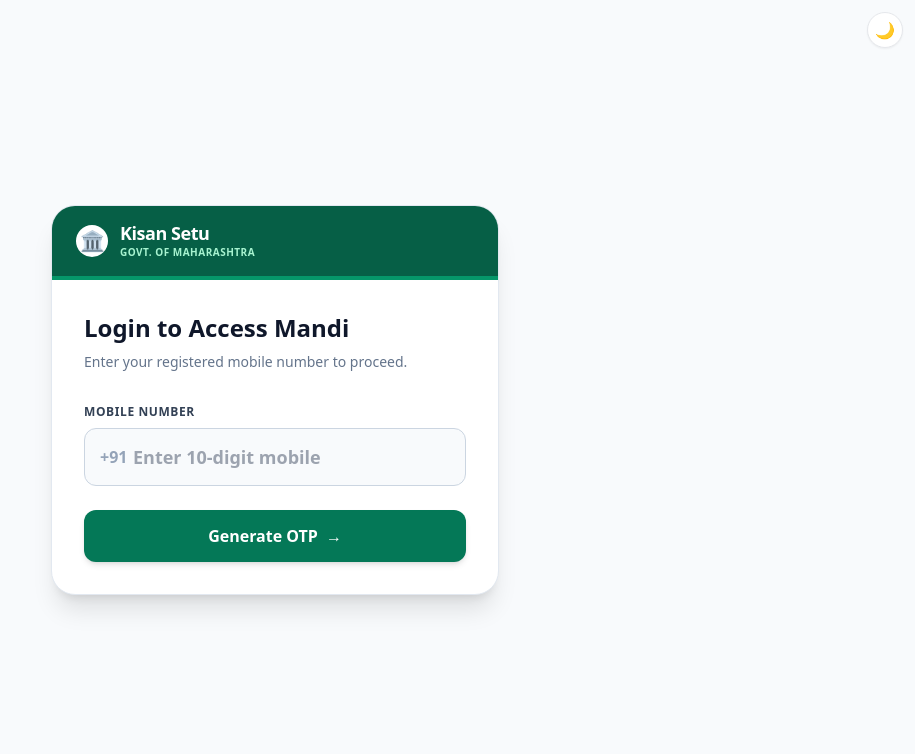
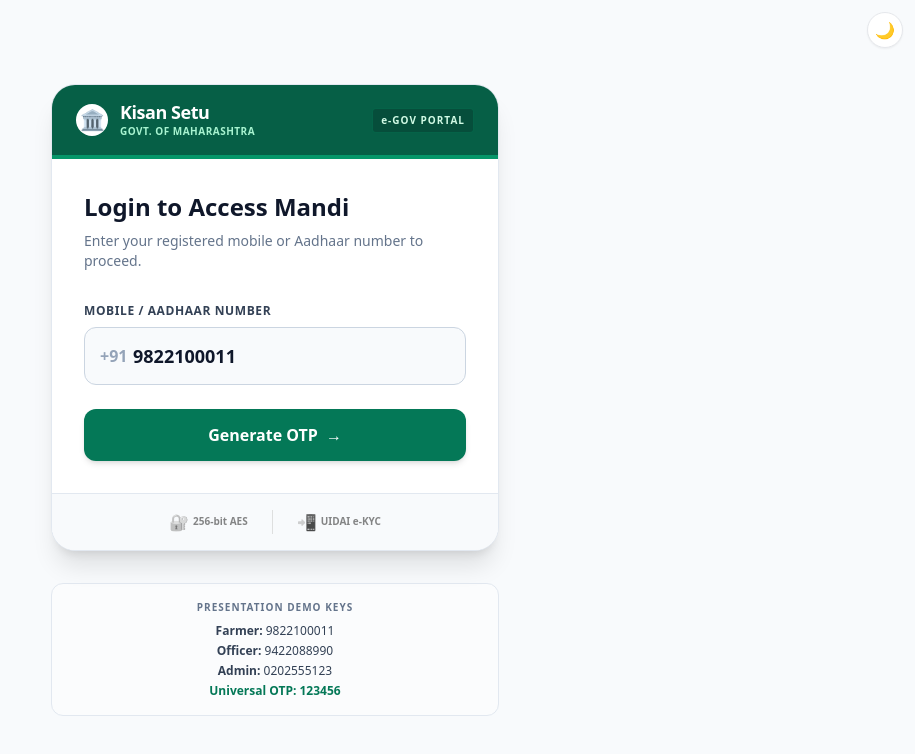
Before and after one commit to Arxov/farmer-procurement, a Next.js app: page / in a window 1280 px wide. Shown: the top 754 px of the page, without its empty margins (365-1280 px from the left). Built offline with nearby package versions, Linux system fonts and the light colour scheme; no server answers.

Commit message:
Revert index.js to use universal OTP login bypass

```diff
--- a/pages/index.js
+++ b/pages/index.js
@@ -3,10 +3,17 @@
 import { useRouter } from 'next/router';
 import { supabase } from '../lib/supabaseClient';
 
+// Map specific phone/Aadhaar numbers to the seeded demo accounts
+const CREDENTIAL_MAP = {
+  '9822100011': { email: 'farmer@demo.com', role: 'farmer' },
+  '9422088990': { email: 'officer@demo.com', role: 'officer' },
+  '0202555123': { email: 'admin@demo.com', role: 'admin' },
+};
+
 export default function MobileOtpLogin() {
   const router = useRouter();
   const [step, setStep] = useState(1);
-  const [phone, setPhone] = useState('');
+  const [identifier, setIdentifier] = useState('9822100011');
   const [otp, setOtp] = useState('');
   const [loading, setLoading] = useState(false);
   const [error, setError] = useState(null);
@@ -20,63 +27,55 @@
               if (data.role === 'farmer') router.push('/farmer/dashboard');
               if (data.role === 'officer') router.push('/officer/dashboard');
               if (data.role === 'admin') router.push('/admin/dashboard');
-            } else {
-              router.push('/register');
             }
           });
       }
     });
   }, [router]);
 
-  const handleSendOtp = async (e) => {
+  const handleSendOtp = (e) => {
     e.preventDefault();
     setError(null);
-    if (!phone || phone.length < 10) {
-      setError('Please enter a valid 10-digit mobile number.');
+    if (!identifier || identifier.length < 10) {
+      setError('Please enter a valid 10-digit mobile number or 12-digit Aadhaar.');
+      return;
+    }
+
+    setLoading(true);
+    setTimeout(() => {
+      setLoading(false);
+      setStep(2);
+    }, 800);
+  };
+
+  const handleVerifyOtp = async (e) => {
+    e.preventDefault();
+    setError(null);
+
+    if (otp !== '123456') {
+      setError('Invalid OTP. Please enter 123456 for the demo.');
+      return;
+    }
+
+    const account = CREDENTIAL_MAP[identifier];
+    if (!account) {
+      setError('Account not found for this mobile/Aadhaar number.');
       return;
     }
 
     setLoading(true);
     try {
-      const { error } = await supabase.auth.signInWithOtp({
-        phone: '+91' + phone,
-      });
-      if (error) throw error;
-      setStep(2);
-    } catch (err) {
-      setError(err.message);
-    } finally {
-      setLoading(false);
-    }
-  };
-
-  const handleVerifyOtp = async (e) => {
-    e.preventDefault();
-    setError(null);
-    setLoading(true);
-
-    try {
-      const { data, error: authError } = await supabase.auth.verifyOtp({
-        phone: '+91' + phone,
-        token: otp,
-        type: 'sms',
+      const { data, error: authError } = await supabase.auth.signInWithPassword({
+        email: account.email,
+        password: 'password123',
       });
       if (authError) throw authError;
 
-      const { data: profile } = await supabase.from('profiles').select('role').eq('id', data.user.id).single();
-
-      if (!profile) {
-        router.push('/register');
-      } else if (profile.role === 'farmer') {
-        router.push('/farmer/dashboard');
-      } else if (profile.role === 'officer') {
-        router.push('/officer/dashboard');
-      } else if (profile.role === 'admin') {
-        router.push('/admin/dashboard');
-      }
+      if (account.role === 'farmer') router.push('/farmer/dashboard');
+      if (account.role === 'officer') router.push('/officer/dashboard');
+      if (account.role === 'admin') router.push('/admin/dashboard');
     } catch (err) {
       setError(err.message);
-    } finally {
       setLoading(false);
     }
   };
@@ -98,6 +97,9 @@
               <p className="text-emerald-200 text-[10px] font-semibold uppercase tracking-wider">Govt. of Maharashtra</p>
             </div>
           </div>
+          <span className="bg-emerald-900 text-emerald-100 text-[10px] px-2 py-1 rounded font-bold tracking-widest border border-emerald-700/50">
+            e-GOV PORTAL
+          </span>
         </div>
 
         <div className="p-8">
@@ -106,8 +108,8 @@
           </h2>
           <p className="text-sm text-slate-500 mb-8 font-medium">
             {step === 1
-              ? 'Enter your registered mobile number to proceed.'
-              : `We have sent a 6-digit secure OTP to +91 ${phone}.`}
+              ? 'Enter your registered mobile or Aadhaar number to proceed.'
+              : `We have sent a 6-digit secure OTP to ${identifier}.`}
           </p>
 
           {error && (
@@ -121,7 +123,7 @@
             <form onSubmit={handleSendOtp} className="space-y-6">
               <div>
                 <label className="block text-xs font-bold text-slate-700 uppercase tracking-wider mb-2">
-                  Mobile Number
+                  Mobile / Aadhaar Number
                 </label>
                 <div className="relative">
                   <div className="absolute inset-y-0 left-0 pl-4 flex items-center pointer-events-none text-slate-400 font-bold">
@@ -129,11 +131,11 @@
                   </div>
                   <input
                     type="text"
-                    value={phone}
-                    onChange={(e) => setPhone(e.target.value.replace(/[^0-9]/g, ''))}
+                    value={identifier}
+                    onChange={(e) => setIdentifier(e.target.value.replace(/[^0-9]/g, ''))}
                     placeholder="Enter 10-digit mobile"
                     className="w-full pl-12 pr-4 py-3.5 bg-slate-50 border border-slate-300 rounded-xl text-slate-900 font-semibold focus:ring-2 focus:ring-emerald-500 focus:border-emerald-500 transition-all text-lg"
-                    maxLength={10}
+                    maxLength={12}
                   />
                 </div>
               </div>
@@ -195,6 +197,27 @@
           )}
 
         </div>
+
+        <div className="bg-slate-50 border-t border-slate-200 p-4">
+          <div className="flex justify-center items-center gap-6 opacity-70 grayscale">
+             <div className="text-[10px] font-bold text-slate-600 flex items-center gap-1">
+               <span className="text-base">🔐</span> 256-bit AES
+             </div>
+             <div className="text-[10px] font-bold text-slate-600 flex items-center gap-1 border-l border-slate-300 pl-6">
+               <span className="text-base">📲</span> UIDAI e-KYC
+             </div>
+          </div>
+        </div>
+      </div>
+
+      <div className="mt-8 text-center bg-white/50 p-4 rounded-xl border border-slate-200 max-w-md w-full">
+        <p className="text-[10px] uppercase font-bold tracking-widest text-slate-500 mb-2">Presentation Demo Keys</p>
+        <div className="text-xs font-medium text-slate-700 space-y-1">
+          <p><strong>Farmer:</strong> 9822100011</p>
+          <p><strong>Officer:</strong> 9422088990</p>
+          <p><strong>Admin:</strong> 0202555123</p>
+          <p className="mt-2 text-emerald-700 font-bold">Universal OTP: 123456</p>
+        </div>
       </div>
     </div>
   );
```
